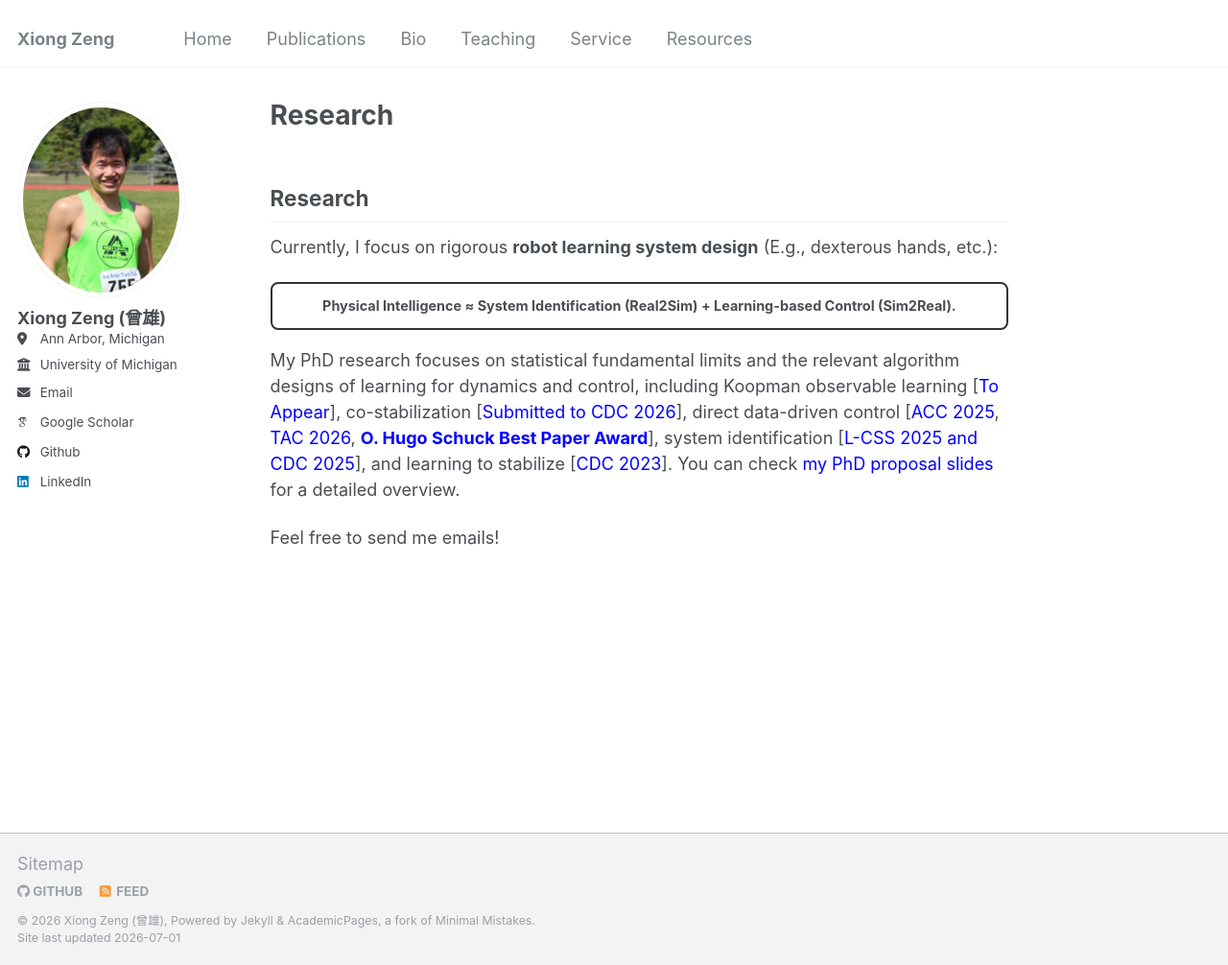
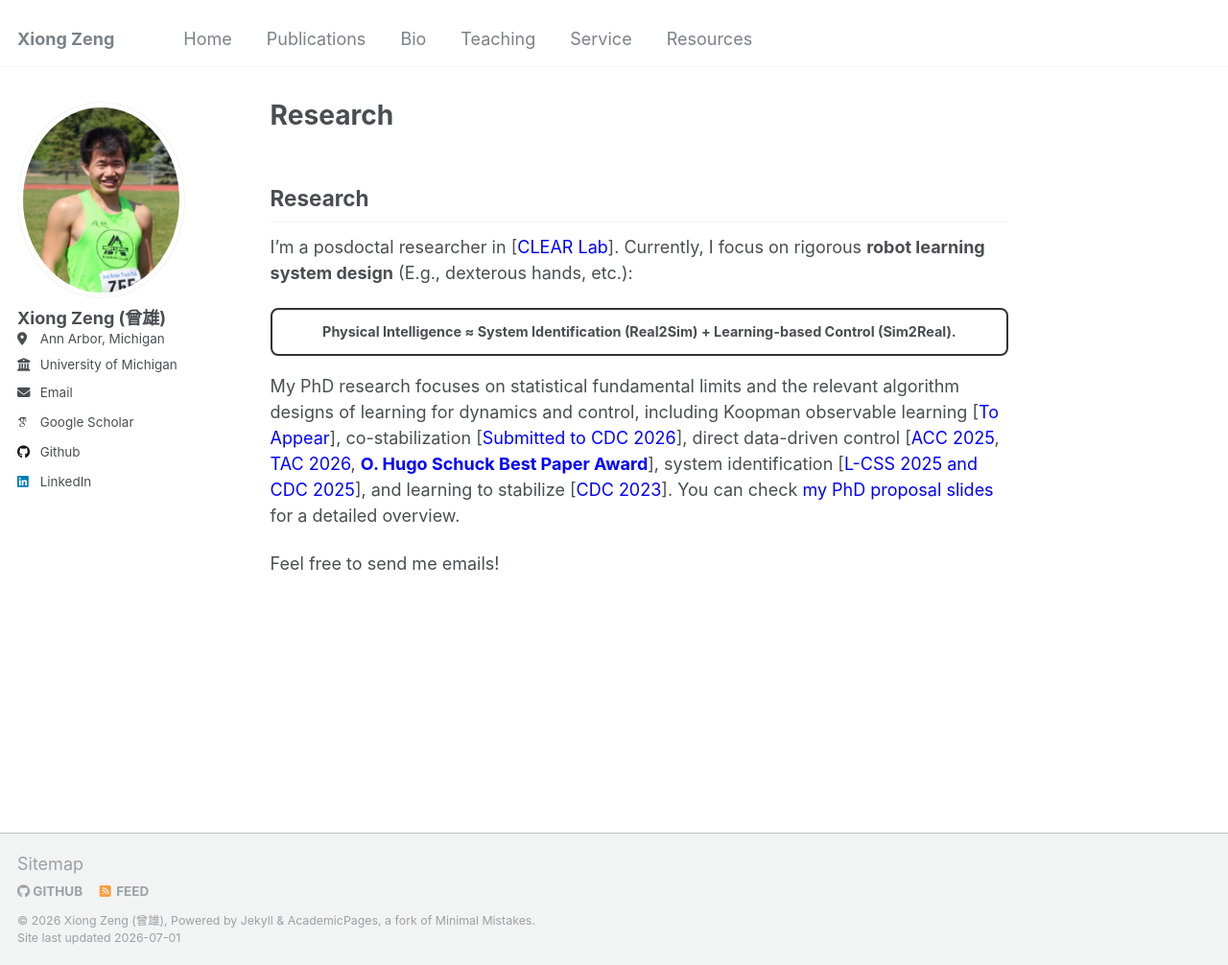
Before and after one commit to zengxiong111/zengxiong.github.io, a Jekyll site: the page built from _pages/about.md, in a window 1280 px wide and 1006 px high. Shown: the whole window at 96% size. Built offline with Jekyll 4.4.1, drawn with Linux system fonts in a browser that asks for light colours; some web fonts are replaced; our own code applies the rules of GitHub Pages for plain Markdown files.

Commit message:
Update about.md

```diff
--- a/_pages/about.md
+++ b/_pages/about.md
@@ -8,7 +8,7 @@
 
 ## Research
 
-Currently, I focus on rigorous **robot learning system design** (E.g., dexterous hands, etc.):
+I'm a posdoctal researcher in [<a href="https://www.wzhanglab.site/" style="color: blue;text-decoration: none;" target="_blank">CLEAR Lab</a>]. Currently, I focus on rigorous **robot learning system design** (E.g., dexterous hands, etc.):
 
 <div align="center" style="border: 2px solid #333; border-radius: 8px; padding: 12px 18px; margin: 18px auto; max-width: 1100px; font-size: 0.8em;">
 <strong>
```
